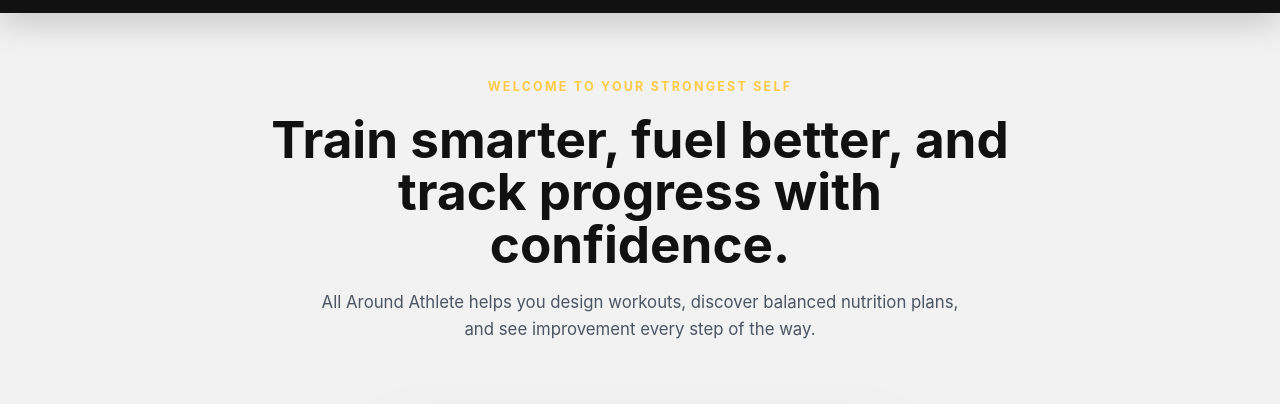
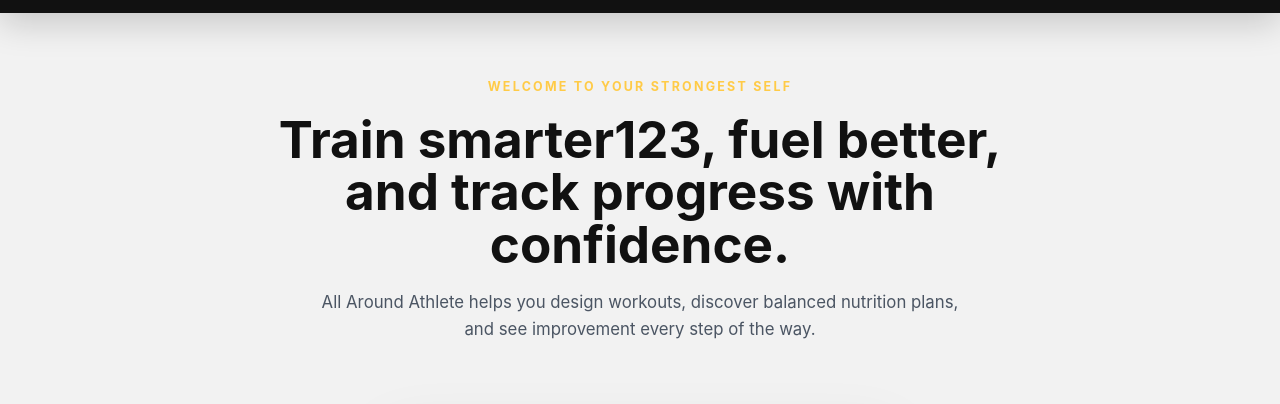
Before and after one commit to Jcalvert22/redesigned-memory, a website: page index.html in a window 1280 px wide. Shown: the part 63-467 px from the top of the page. Drawn offline with Linux system fonts and the light colour scheme; no server answers.

Commit message:
testing true ci/cd

```diff
--- a/index.html
+++ b/index.html
@@ -36,7 +36,7 @@
     <section class="hero">
       <div class="hero-copy">
         <p class="eyebrow">Welcome to your strongest self</p>
-        <h1>Train smarter, fuel better, and track progress with confidence.</h1>
+        <h1>Train smarter123, fuel better, and track progress with confidence.</h1>
         <p class="hero-description">All Around Athlete helps you design workouts, discover balanced nutrition plans, and see improvement every step of the way.</p>
       </div>
     </section>
```
